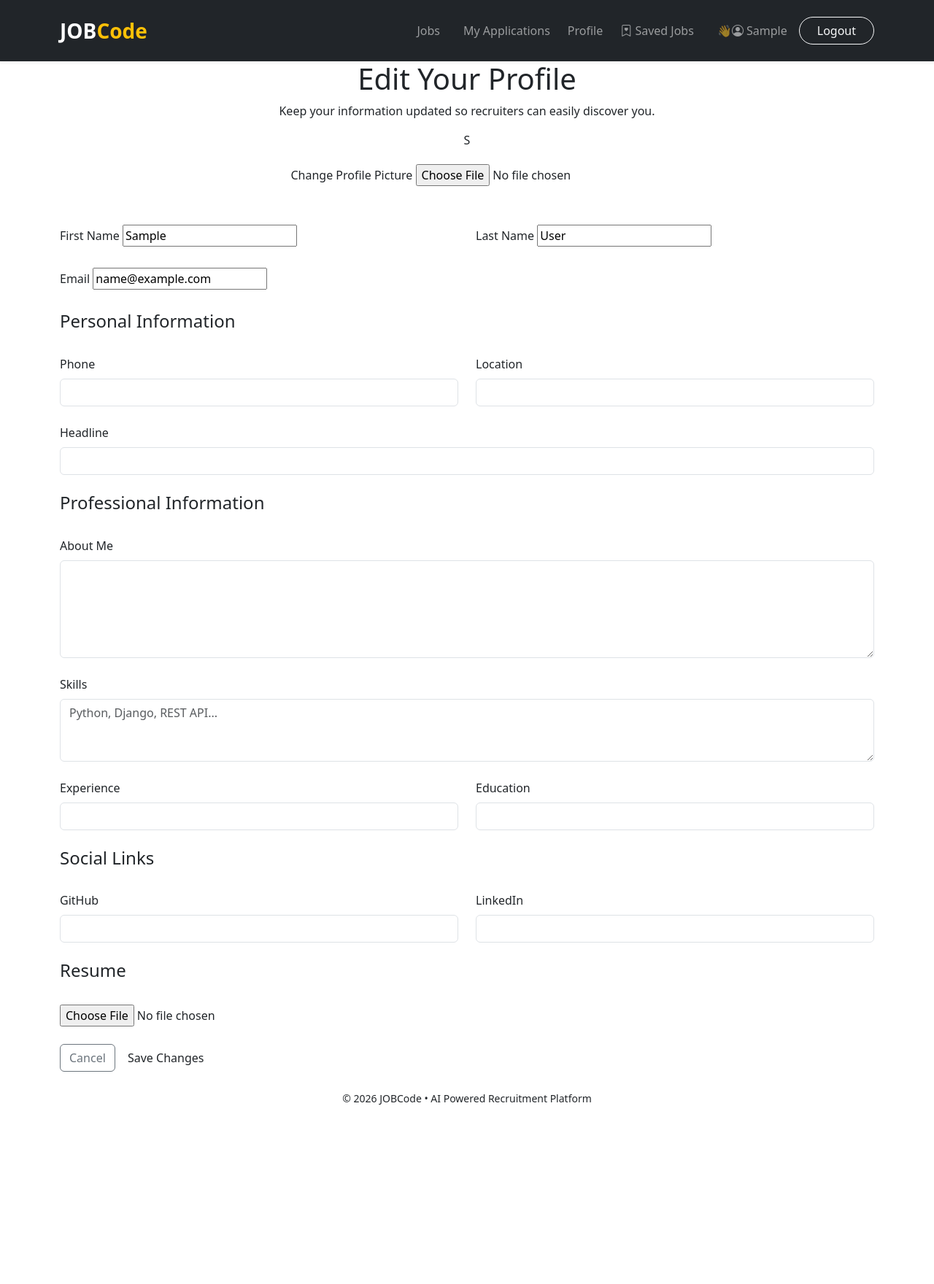
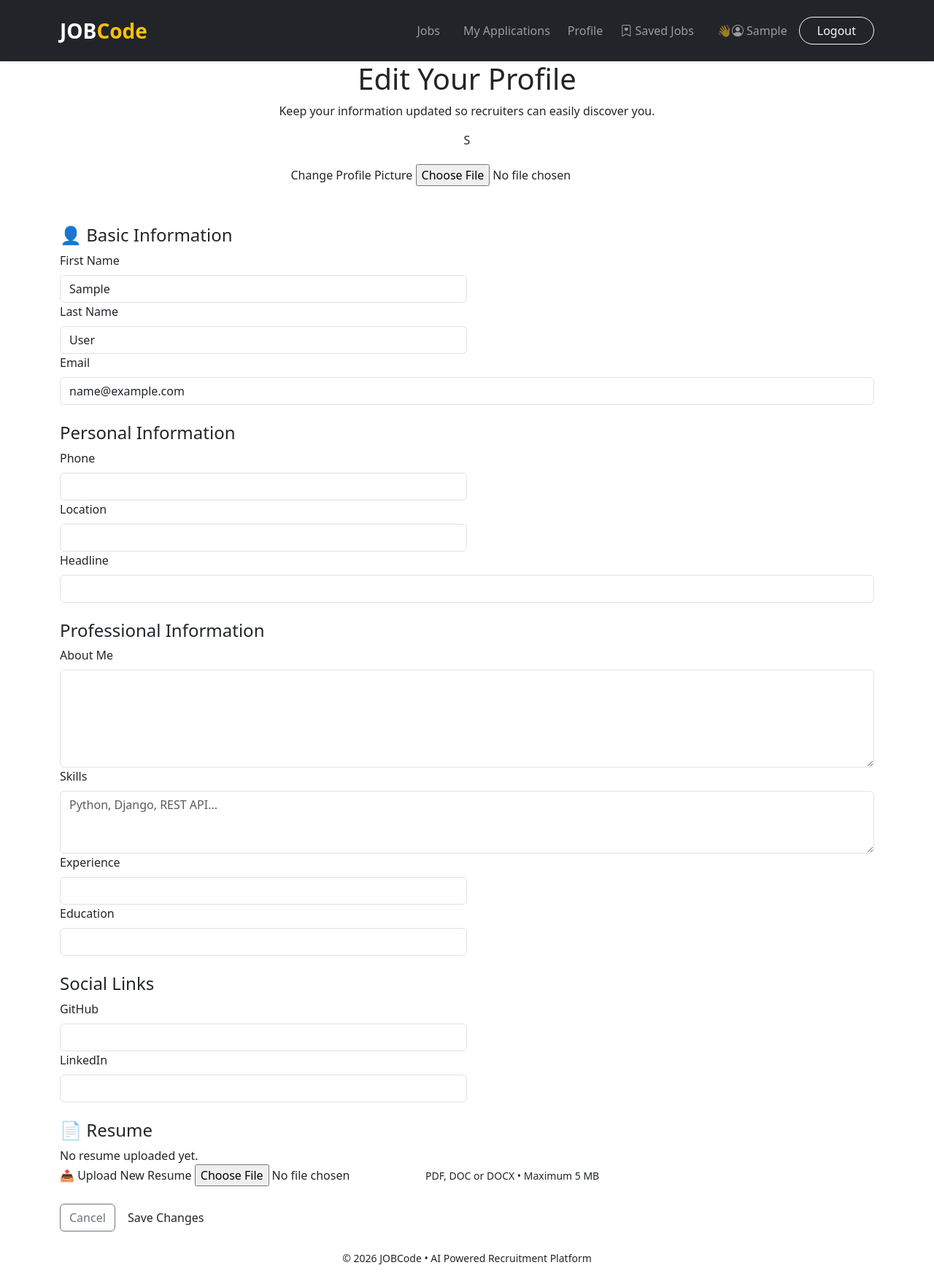
Before and after one commit to Jawahar28/AI-Powered-Job-Portal, a Django app: page /profile/edit/ in a window 1280 px wide. Shown: the whole page at 73% size. Before the commit the page ends 1515 px from the top, so only its background shows below. Run offline with Django 5.2, Linux system fonts and the light colour scheme; the visitor is signed in with stand-in values (Sample User, id 1).

Commit message:
Polished Edit Profile Page

```diff
--- a/accounts/forms.py
+++ b/accounts/forms.py
@@ -113,6 +113,7 @@
         }
 
 class UserUpdateForm(forms.ModelForm):
+
     class Meta:
         model = User
 
@@ -121,3 +122,28 @@
             "last_name",
             "email",
         ]
+
+        widgets = {
+
+            "first_name": forms.TextInput(
+                attrs={
+                    "class": "form-control",
+                    "placeholder": "Enter First Name",
+                }
+            ),
+
+            "last_name": forms.TextInput(
+                attrs={
+                    "class": "form-control",
+                    "placeholder": "Enter Last Name",
+                }
+            ),
+
+            "email": forms.EmailInput(
+                attrs={
+                    "class": "form-control",
+                    "placeholder": "Enter Email Address",
+                }
+            ),
+
+        }
--- a/accounts/templates/accounts/candidate/edit_profile.html
+++ b/accounts/templates/accounts/candidate/edit_profile.html
@@ -87,6 +87,16 @@
                          Basic Information
                     =========================== -->
 
+                    <div class="glass-section basic-section">
+
+                        <div class="col-12">
+
+                            <h4 class="section-title">
+                                👤 Basic Information
+                            </h4>
+
+                        </div>
+
                     <div class="col-md-6">
 
                         <label class="form-label">
@@ -122,11 +132,12 @@
                         {{ user_form.email }}
 
                     </div>
+                </div>
 
                     <!-- ==========================
                          Personal Information
                     =========================== -->
-
+                    <div class="glass-section personal-section">
                     <div class="col-12">
 
                         <h4 class="section-title">
@@ -172,11 +183,13 @@
                         {{ form.headline }}
 
                     </div>
+                </div>
+
 
                     <!-- ==========================
                          Professional Information
                     =========================== -->
-
+                    <div class="glass-section professional-section">
                     <div class="col-12">
 
                         <h4 class="section-title">
@@ -234,11 +247,12 @@
                         {{ form.education }}
 
                     </div>
+                </div>
 
                     <!-- ==========================
                          Social Links
                     =========================== -->
-
+                    <div class="glass-section social-section">
                     <div class="col-12">
 
                         <h4 class="section-title">
@@ -272,6 +286,7 @@
                         {{ form.linkedin }}
 
                     </div>
+                </div>
 
                     <!-- ==========================
                          Resume
@@ -279,36 +294,81 @@
 
                     <div class="col-12">
 
-                        <h4 class="section-title">
+                        <div class="glass-section resume-section">
 
-                            Resume
+                            <h4 class="section-title">
 
-                        </h4>
+                                📄 Resume
 
-                    </div>
+                            </h4>
 
-                    <div class="col-12">
+                            {% if profile.resume %}
 
-                        {% if profile.resume %}
+                                <div class="resume-info">
 
-                            <p class="current-file mb-3">
+                                    <div class="resume-name">
 
-                                📄 Current Resume:
+                                        <h6>Current Resume</h6>
 
-                                <a href="{{ profile.resume.url }}"
-                                   target="_blank">
+                                        <span>
 
-                                    View Resume
+                                            {{ profile.resume.name|cut:"resumes/" }}
 
-                                </a>
+                                        </span>
 
-                            </p>
+                                    </div>
 
-                        {% endif %}
+                                    <div class="resume-actions">
 
-                        <div class="resume-upload">
+                                        <a
+                                            href="{{ profile.resume.url }}"
+                                            target="_blank"
+                                            class="resume-view">
 
-                            {{ form.resume }}
+                                            👁 View
+
+                                        </a>
+
+                                        <a
+                                            href="{{ profile.resume.url }}"
+                                            download
+                                            class="resume-download">
+
+                                            ⬇ Download
+
+                                        </a>
+
+                                    </div>
+
+                                </div>
+
+                            {% else %}
+
+                                <div class="no-resume">
+
+                                    No resume uploaded yet.
+
+                                </div>
+
+                            {% endif %}
+
+                            <div class="upload-card">
+
+                                <label class="upload-label">
+
+                                    📤 Upload New Resume
+
+                                </label>
+
+                                {{ form.resume }}
+
+                                <small>
+
+                                    PDF, DOC or DOCX • Maximum 5 MB
+
+                                </small>
+
+                            </div>
 
                         </div>
 
```
